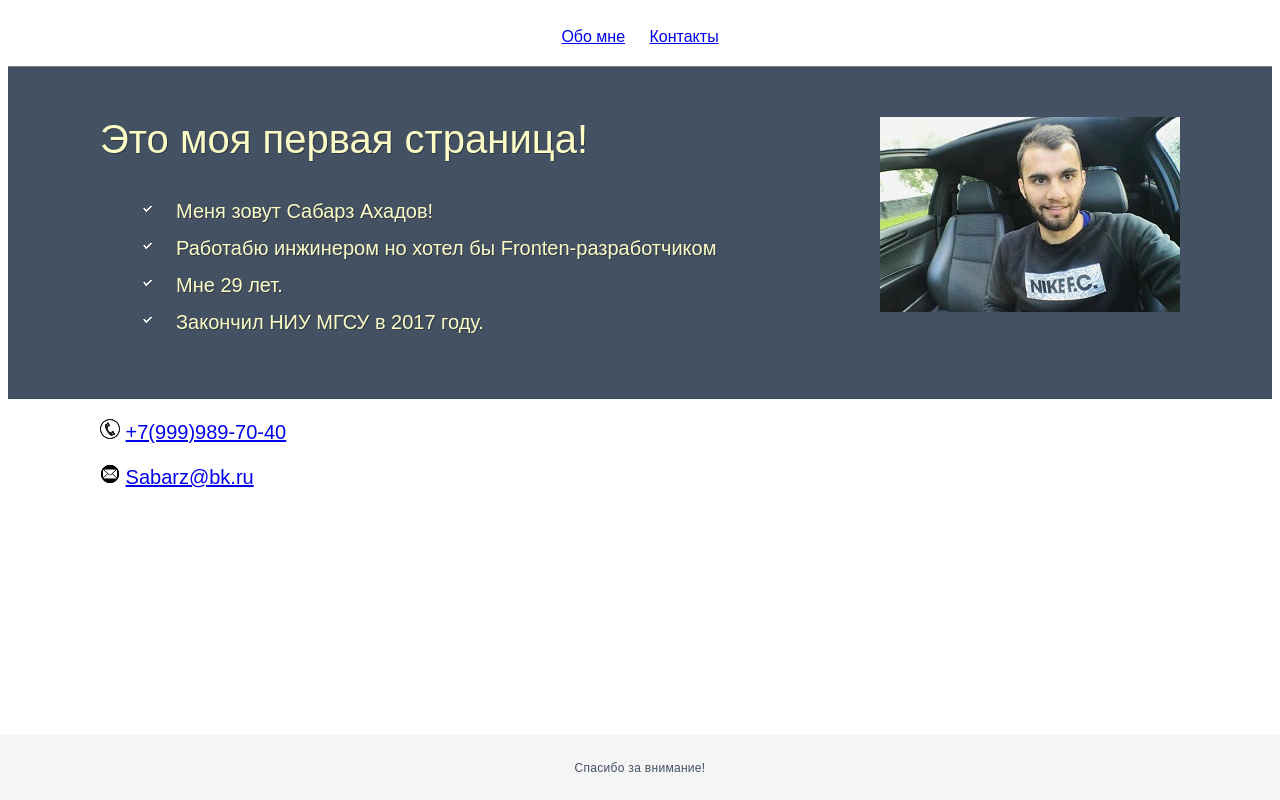
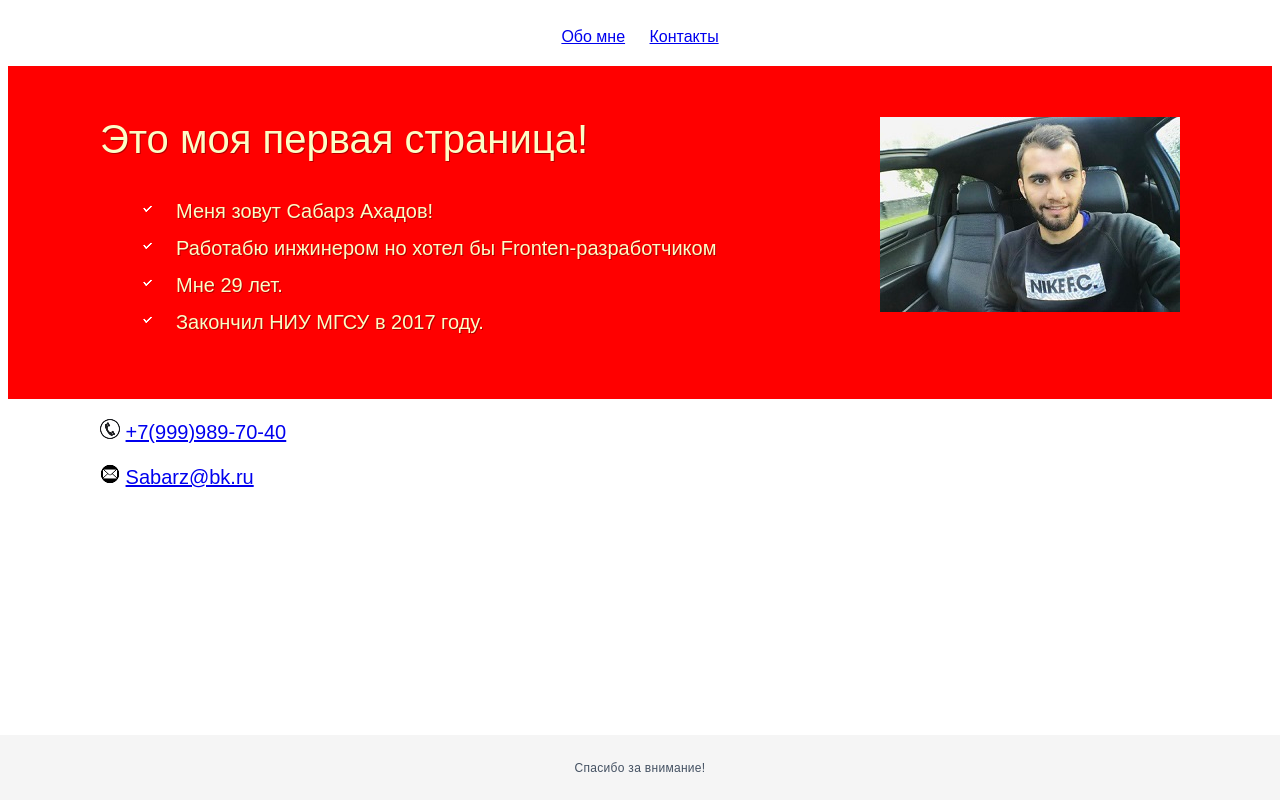
Before and after one commit to Sabarz1993/my-new-site, a plain HTML site: page index/index.html in a window 1280 px wide. Drawn offline with Linux system fonts and the light colour scheme.

Commit message:
red page for cristmas

```diff
--- a/style/style.css
+++ b/style/style.css
@@ -4,7 +4,7 @@ font-family: Arial, Helvetica, sans-serif
 
 .header {
   padding: 20px;
-  border-bottom: 1px solid gray;
+  border-bottom: 1px solid rgb(255, 0, 0);
   text-align: center;
   flex: 0;
 }
@@ -30,7 +30,7 @@ padding-bottom: 90px;
 }
 
 .hi{
-background-color: #445162;
+background-color: #ff0000;
 padding: 50px 0;
 }
 
```
